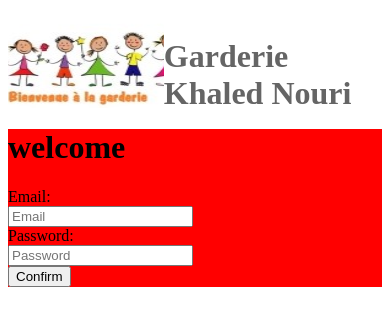
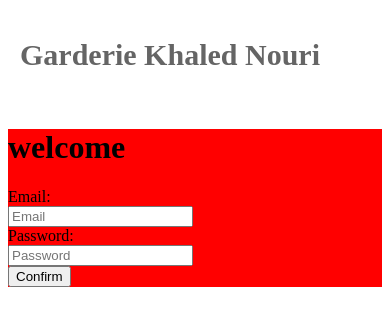
Before and after one commit to khalednouri25/reactproject, a React (Create React App) app: page / in a window 390 px wide. Shown: the top 326 px of the page. Built offline with nearby package versions, Linux system fonts and the light colour scheme.

Commit message:
fix problem on responsive mobile

```diff
--- a/package.json
+++ b/package.json
@@ -7,6 +7,7 @@
     "@testing-library/react": "^9.3.2",
     "@testing-library/user-event": "^7.1.2",
     "classnames": "^2.2.6",
+    "foundation-sites": "6.6.1",
     "node-sass": "^4.14.1",
     "react": "^16.13.1",
     "react-dom": "^16.13.1",
@@ -14,7 +15,8 @@
     "react-redux": "^7.2.1",
     "react-router-dom": "^5.2.0",
     "react-scripts": "^3.4.3",
-    "redux": "^4.0.5"
+    "redux": "^4.0.5",
+    "sass": "1.23.7"
   },
   "scripts": {
     "start": "react-scripts start",
--- a/src/css/Header.scss
+++ b/src/css/Header.scss
@@ -1,4 +1,4 @@
-@import './colors';
+@import './config';
 .header {
   height: 100px;
   width: auto;
@@ -6,6 +6,8 @@
   flex-direction: row;
 
   .logo-header {
+
+    @media (min-width: $lg) {
       width: 250px;
       height: 100px;
       background-image: url('../images/logo.jpeg');
@@ -14,8 +16,10 @@
       background-size: 250px 100px;
       float: left;
     }
+    }
 
     h1{
+      font-size: 30px;
       font-weight: 600;
       color: $grey65;
       width: 350px;
--- a/src/css/Login.SignIn.scss
+++ b/src/css/Login.SignIn.scss
@@ -1,4 +1,4 @@
-@import './colors';
+@import './config';
 
 .sign_in {
     background-color: red;
--- a/src/css/Login.scss
+++ b/src/css/Login.scss
@@ -1,2 +1,2 @@
 @import './Login.SignIn';
-@import './colors';
+@import './config';
--- a/src/css/_colors.scss
+++ /dev/null
@@ -1 +0,0 @@
-$grey65: #656565;
--- /dev/null
+++ b/src/css/_config.scss
@@ -0,0 +1,9 @@
+
+$xs: 0;
+$sm: 576px;
+$md: 768px;
+$lg: 992px;
+$xl: 1200px;
+$xxl: 1400px;
+
+$grey65: #656565;
```
Also changed, not shown: 1 other file (tests, documents, lock files or other folders). Lines whose indentation alone changed are shown as unchanged.
